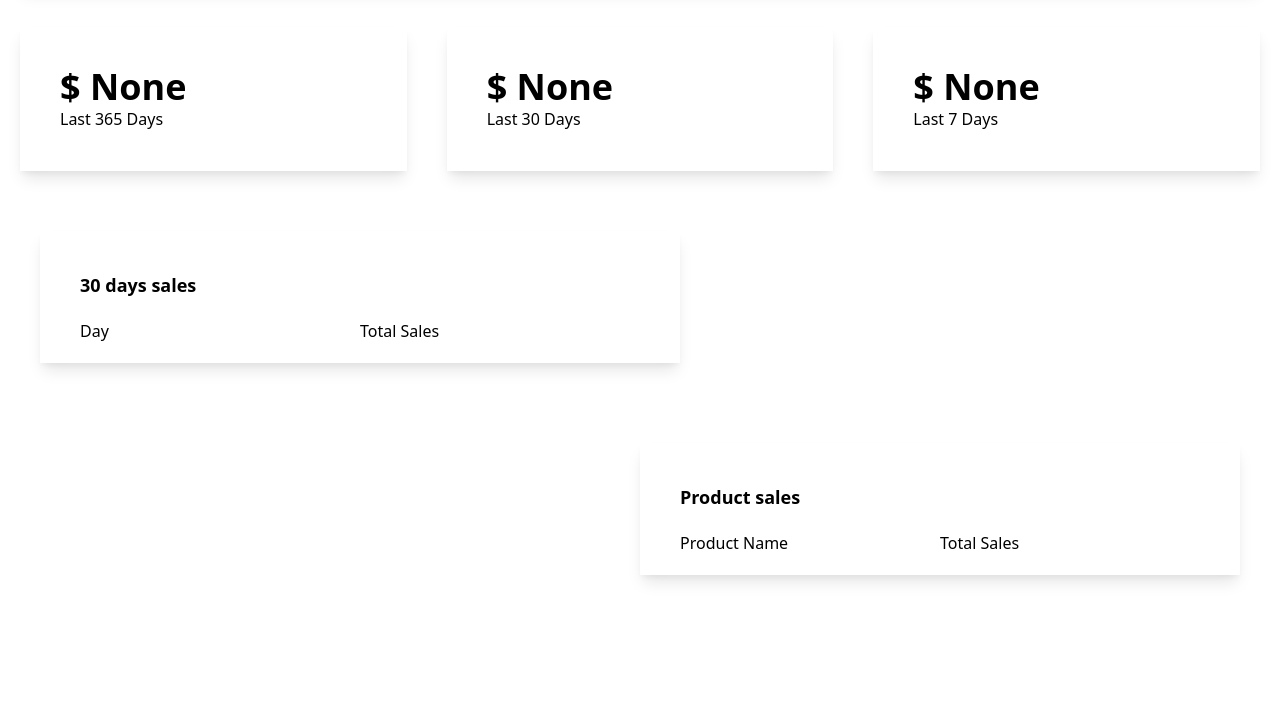
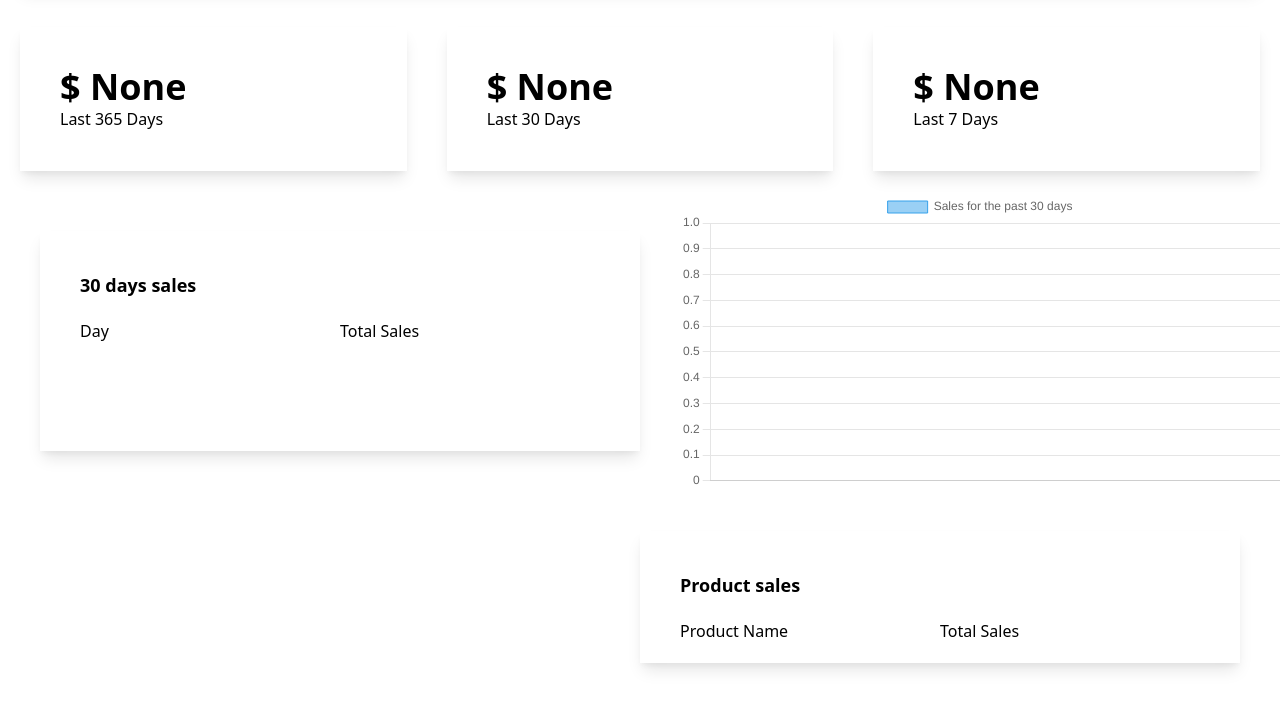
Before and after one commit to RalitsaTerzieva/digital-market-place, a Django app: page /sales/ in a window 1280 px wide. Shown: the part 349-1052 px from the top of the page. Before the commit the page ends 931 px from the top, so only its background shows below. Run offline with Django 4.2, Linux system fonts and the light colour scheme; the visitor is signed in with stand-in values (Sample User, id 1); data that the repository does not hold is empty.

Commit message:
Add 30 days chart

```diff
--- a/marketplace/digitalmarket/templates/digitalmarket/base.html
+++ b/marketplace/digitalmarket/templates/digitalmarket/base.html
@@ -9,6 +9,7 @@
         <meta name="description" content="">
         <meta name="viewport" content="width=device-width, initial-scale=1">
         <link href="https://unpkg.com/tailwindcss@^2/dist/tailwind.min.css" rel="stylesheet">
+        <script src="https://cdn.jsdelivr.net/npm/chart.js"></script>
         <link rel="stylesheet" href="">
     </head>
     <body>
--- a/marketplace/digitalmarket/templates/digitalmarket/sales.html
+++ b/marketplace/digitalmarket/templates/digitalmarket/sales.html
@@ -33,7 +33,7 @@
 
 </div>
 <div class='flex'>
-    <div class='w-1/2 shadow-lg m-10'>
+    <div class='w-1/2 shadow-lg m-10' id='sales-table'>
         <div class='ml-10 mt-10 font-bold text-lg'>30 days sales</div>
         <div class='flex m-10 mt-5 mb-5'>
             <div class='w-1/2'>
@@ -45,10 +45,15 @@
         </div>
         {% for daily_sales_sum in daily_sales_sums %}
         <div class='flex m-10 mt-5 mb-5'>
-            <div class='w-1/2'>{{ daily_sales_sum.created_on }}</div>
-            <div class='w-1/2 font-bold text-green-500'>$ {{ daily_sales_sum.sum }}</div>
+            <div class='w-1/2 create-date'>{{ daily_sales_sum.created_on }}</div>
+            <div class='w-1/2 daily-sum font-bold text-green-500'>{{ daily_sales_sum.sum }}</div>
         </div>
         {% endfor %}
+    </div>
+    <div class='w-1/2'>
+        <div>
+            <canvas id="myChart"></canvas>
+          </div>
     </div>
 </div>
 <div class='flex'>
@@ -72,4 +77,49 @@
     </div>
 </div>
 
+<script>
+
+    const sums = document.getElementsByClassName('daily-sum')
+    const dates = document.getElementsByClassName('create-date')
+
+    const sum_values = []
+
+    for(let i = 0; i < sums.length; i++){
+        single_sum = sums[i].innerText
+        console.log(single_sum)
+        sum_values.push(Number(single_sum))
+    }
+
+    const date_values = []
+
+    for(let i = 0; i < dates.length; i++){
+        single_date = dates[i].innerText
+        console.log(single_date)
+        date_values.push(single_date)
+    }
+
+
+    const ctx = document.getElementById('myChart');
+
+    new Chart(ctx, {
+      type: 'line',
+      data: {
+        labels: date_values,
+        datasets: [{
+          label: 'Sales for the past 30 days',
+          data: sum_values,
+          borderWidth: 1
+        }]
+      },
+      options: {
+        scales: {
+          y: {
+            beginAtZero: true
+          }
+        }
+      }
+    });
+  </script>
+
+
 {% endblock %}
```
